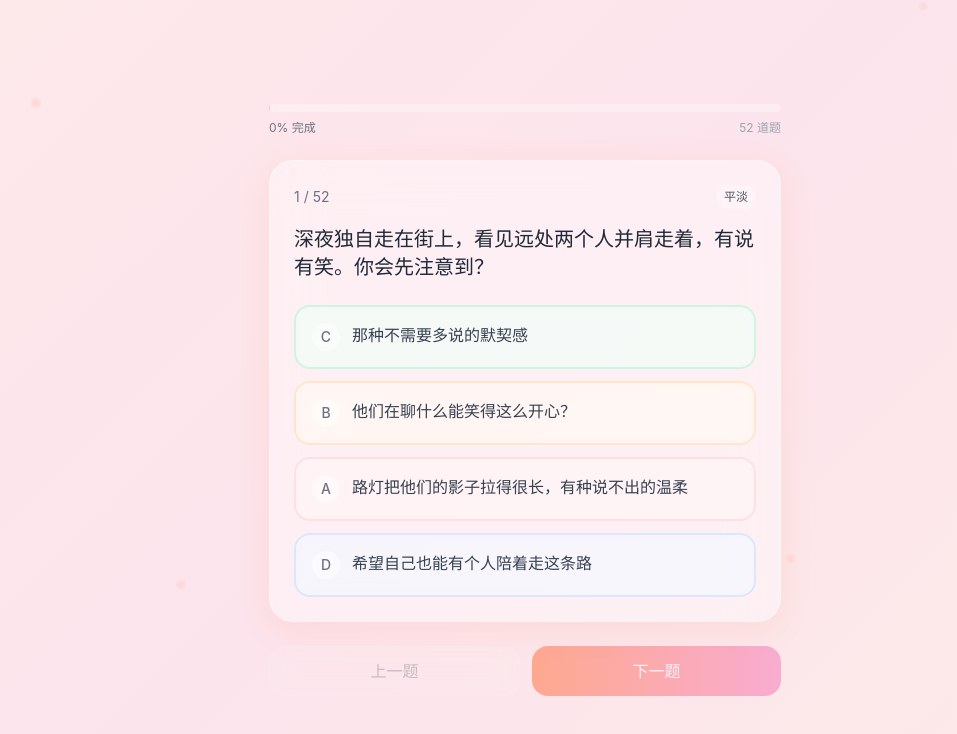
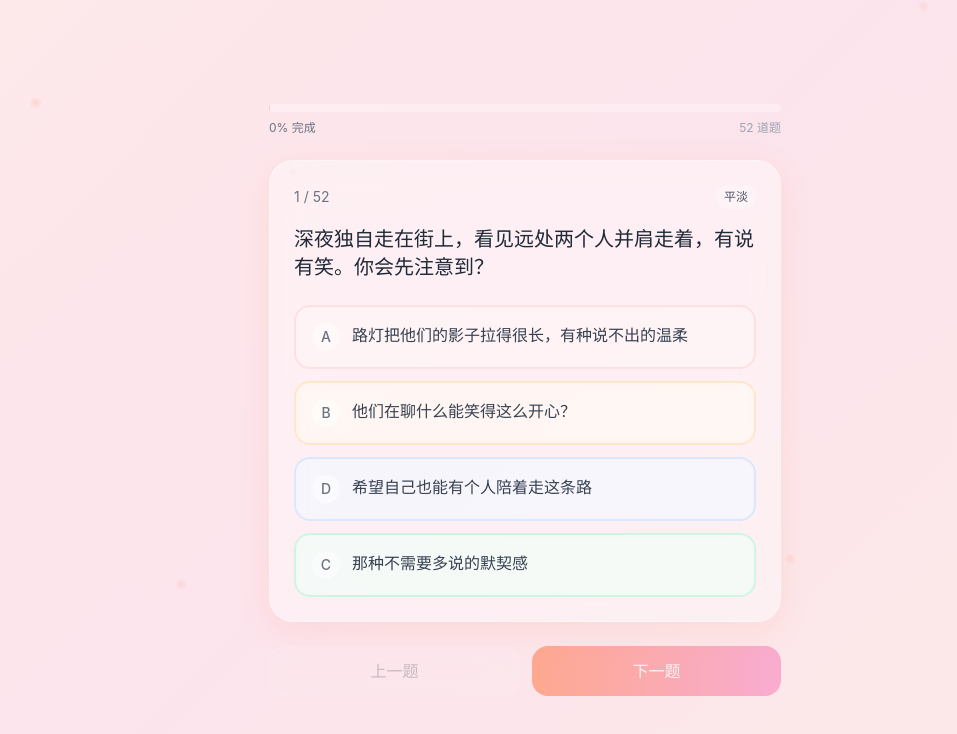
Before and after one commit to AdamFangKK/LoveTI, a React (Vite) app: page / in a window 1280 px wide. Both pictures are taken after a click on the button "开始测试". Shown: the top 734 px of the page, without its empty margins (115-1072 px from the left). Built offline with nearby package versions, Linux system fonts and the light colour scheme.

Commit message:
feat: 选项内容随机打乱，ABCD位置固定
- ABCD标签顺序固定，内容文本随机打乱
- 同session内顺序稳定，不跳位
- 每次刷新页面内容重新随机

```diff
--- a/src/components/QuestionCard.tsx
+++ b/src/components/QuestionCard.tsx
@@ -1,3 +1,4 @@
+import { useMemo } from 'react';
 import { motion } from 'framer-motion';
 import { useQuizStore } from '../stores/quizStore';
 import OptionButton from './OptionButton';
@@ -26,7 +27,18 @@ export default function QuestionCard() {
 
   const question = questionsData.questions[currentQuestionIndex];
   const selectedAnswer = getAnswerForCurrentQuestion();
-  const shuffledKeys = shuffleArray(['A', 'B', 'C', 'D'] as Dimension[]);
+
+  // ABCD keys stay in fixed order (for labels), only content is shuffled
+  // useMemo ensures shuffle is stable within the same session for this question
+  const shuffledContent = useMemo(() => {
+    const keys: Dimension[] = ['A', 'B', 'C', 'D'];
+    const shuffledKeys = shuffleArray(keys);
+    return shuffledKeys.map(key => ({
+      key,
+      text: question.options[key].text
+    }));
+  }, [question.id]);
+
   const isLastQuestion = currentQuestionIndex === questionsData.questions.length - 1;
   const isComplete = getProgress() === 1;
 
@@ -66,18 +78,18 @@ export default function QuestionCard() {
           </h2>
 
           <div className="space-y-3">
-            {shuffledKeys.map((key, i) => (
+            {shuffledContent.map((item: { key: Dimension; text: string }, i: number) => (
               <motion.div
-                key={`${question.id}-${key}`}
+                key={`${question.id}-${item.key}`}
                 initial={{ opacity: 0, x: -20 }}
                 animate={{ opacity: 1, x: 0 }}
                 transition={{ delay: i * 0.05, type: 'spring', stiffness: 300, damping: 20 }}
               >
                 <OptionButton
-                  optionKey={key}
-                  text={question.options[key].text}
-                  isSelected={selectedAnswer === key}
-                  onClick={() => selectAnswer(key)}
+                  optionKey={item.key}
+                  text={item.text}
+                  isSelected={selectedAnswer === item.key}
+                  onClick={() => selectAnswer(item.key)}
                 />
               </motion.div>
             ))}
--- a/src/data/questions.json
+++ b/src/data/questions.json
@@ -288,13 +288,13 @@
     },
     {
       "id": 27,
-      "content": "当对方提出想要更进一步的时候（比如同居、结婚），你的第一反应是？",
+      "content": "某个普通的晚上，对方说「我们好像应该认真谈谈」。你的第一反应是？",
       "lifePhase": "longTerm",
       "options": {
-        "A": { "text": "心里有个画面开始变得清晰", "dimension": "A" },
-        "B": { "text": "兴奋又紧张，不知道会发生什么", "dimension": "B" },
-        "C": { "text": "其实早就在心里等这一刻了", "dimension": "C" },
-        "D": { "text": "需要认真想一想现实的问题", "dimension": "D" }
+        "A": { "text": "心跳漏了一拍，不知道要谈什么", "dimension": "A" },
+        "B": { "text": "好奇又紧张，想知道是什么事", "dimension": "B" },
+        "C": { "text": "有种预感，不管是什么都想听下去", "dimension": "C" },
+        "D": { "text": "脑子里开始列可能的话题清单", "dimension": "D" }
       }
     },
     {
@@ -310,13 +310,13 @@
     },
     {
       "id": 29,
-      "content": "你理想中\"老了以后\"的感情是什么样的？",
-      "lifePhase": "longTerm",
+      "content": "在一起很久之后，你们最常一起做的事是？",
+      "lifePhase": "stable",
       "options": {
-        "A": { "text": "依然能并肩坐着，看日出日落", "dimension": "A" },
-        "B": { "text": "还能一起尝试新鲜事", "dimension": "B" },
-        "C": { "text": "不需要说话也懂对方在想什么", "dimension": "C" },
-        "D": { "text": "一起把年轻时画的蓝图实现", "dimension": "D" }
+        "A": { "text": "并肩在沙发上，各自刷手机", "dimension": "A" },
+        "B": { "text": "周末去尝试一家新开的餐厅", "dimension": "B" },
+        "C": { "text": "一起做饭，聊今天发生了什么", "dimension": "C" },
+        "D": { "text": "计划下一次旅行，攻略做得比上班还认真", "dimension": "D" }
       }
     },
     {
@@ -332,13 +332,13 @@
     },
     {
       "id": 31,
-      "content": "分手后，你通常需要多久才能真正放下？",
-      "lifePhase": "longTerm",
+      "content": "分手后的第一周，你最可能在哪？",
+      "lifePhase": "distance",
       "options": {
-        "A": { "text": "很久，需要慢慢消化那些回忆", "dimension": "A" },
-        "B": { "text": "不太确定，时间到了自然就放下了", "dimension": "B" },
-        "C": { "text": "其实不需要太久，因为知道会有人懂我", "dimension": "C" },
-        "D": { "text": "尽快，因为还有更重要的事要做", "dimension": "D" }
+        "A": { "text": "循环播放同一首歌，不想跟任何人说话", "dimension": "A" },
+        "B": { "text": "找朋友喝酒，把社交日程排满", "dimension": "B" },
+        "C": { "text": "一个人走了很多路，想清楚了很多事", "dimension": "C" },
+        "D": { "text": "该上班上班，只是效率有点低", "dimension": "D" }
       }
     },
     {
@@ -354,13 +354,13 @@
     },
     {
       "id": 33,
-      "content": "你相信\"命中注定\"吗？",
+      "content": "第一次约会结束，TA送你到地铁站。临别时你说的是？",
       "lifePhase": "firstMeet",
       "options": {
-        "A": { "text": "相信，有些相遇就是刚刚好", "dimension": "A" },
-        "B": { "text": "不太信，我觉得命运是自己创造的", "dimension": "B" },
-        "C": { "text": "相信吸引力法则，相似的人会相遇", "dimension": "C" },
-        "D": { "text": "不相信，感情需要双方努力经营", "dimension": "D" }
+        "A": { "text": "「今天很开心，下次再一起去吧」", "dimension": "A" },
+        "B": { "text": "「你有没有吃过某某店？下次带你去」", "dimension": "B" },
+        "C": { "text": "「那……晚安？」然后走了几步又回头", "dimension": "C" },
+        "D": { "text": "「到家了给我发消息」", "dimension": "D" }
       }
     },
     {
@@ -409,13 +409,13 @@
     },
     {
       "id": 38,
-      "content": "你认为\"成熟的爱情\"是什么样的？",
-      "lifePhase": "longTerm",
+      "content": "你们在一起三年。某个凌晨，TA在睡梦中翻了个身，你的第一反应是？",
+      "lifePhase": "stable",
       "options": {
-        "A": { "text": "既独立又依赖，各自精彩又彼此支撑", "dimension": "A" },
-        "B": { "text": "不断发现新的彼此，保持新鲜感", "dimension": "B" },
-        "C": { "text": "即使看到对方的缺点也依然选择在一起", "dimension": "C" },
-        "D": { "text": "共同成长，互相成就彼此的目标", "dimension": "D" }
+        "A": { "text": "下意识地拉了拉被子，给TA盖好", "dimension": "A" },
+        "B": { "text": "突然清醒，想起昨晚还有话没说完", "dimension": "B" },
+        "C": { "text": "看看TA，确认只是做梦后又闭上眼", "dimension": "C" },
+        "D": { "text": "在想明天要不要调整一下睡觉的位置", "dimension": "D" }
       }
     },
     {
@@ -519,13 +519,13 @@
     },
     {
       "id": 48,
-      "content": "你更期待什么样的婚后生活？",
-      "lifePhase": "longTerm",
+      "content": "周末清晨，你睁眼看到对方还在旁边睡着。房间里的光线是？",
+      "lifePhase": "stable",
       "options": {
-        "A": { "text": "平静温馨的日常，有ta在就够了", "dimension": "A" },
-        "B": { "text": "充满惊喜和新鲜感的生活", "dimension": "B" },
-        "C": { "text": "相濡以沫、互相照顾的日子", "dimension": "C" },
-        "D": { "text": "共同进步、一起实现目标的日子", "dimension": "D" }
+        "A": { "text": "窗帘缝隙透进来的光，刚好落在枕边", "dimension": "A" },
+        "B": { "text": "还没拉严的窗帘，外面是个晴天", "dimension": "B" },
+        "C": { "text": "昏黄的台灯光，昨晚看书看睡着了", "dimension": "C" },
+        "D": { "text": "手机屏幕的光——闹钟还有十分钟响", "dimension": "D" }
       }
     },
     {
@@ -541,13 +541,13 @@
     },
     {
       "id": 50,
-      "content": "如果让你用一句话概括你想要的爱情，你会说？",
-      "lifePhase": "longTerm",
+      "content": "你们的聊天记录里，出现最多次的词是？",
+      "lifePhase": "stable",
       "options": {
-        "A": { "text": "即使不说话，也不会觉得尴尬", "dimension": "A" },
-        "B": { "text": "和ta在一起，每天都有期待", "dimension": "B" },
-        "C": { "text": "一个眼神，ta就懂了", "dimension": "C" },
-        "D": { "text": "两个人一起，比各自单打独斗更强", "dimension": "D" }
+        "A": { "text": "「哈哈」——好像什么都值得笑", "dimension": "A" },
+        "B": { "text": "「晚安」——每天都会说", "dimension": "B" },
+        "C": { "text": "「吃了吗」——日常到有点无聊", "dimension": "C" },
+        "D": { "text": "「想你了」——虽然有点肉麻但会说", "dimension": "D" }
       }
     },
     {
@@ -563,13 +563,13 @@
     },
     {
       "id": 52,
-      "content": "如果用一种颜色形容爱，你会选？",
-      "lifePhase": "longTerm",
+      "content": "爱在你心里，最接近哪种味道？",
+      "lifePhase": "passion",
       "options": {
-        "A": { "text": "日落时天空的渐变色——温暖但会消失", "dimension": "A" },
-        "B": { "text": "极光——难得一见，出现时惊艳全场", "dimension": "B" },
-        "C": { "text": "大海的颜色——包容万象，深沉而永恒", "dimension": "C" },
-        "D": { "text": "心跳监测仪上的绿光——跳动着才叫活着", "dimension": "D" }
+        "A": { "text": "刚出炉的面包香——朴实但让人安心", "dimension": "A" },
+        "B": { "text": "柠檬气泡水的刺激感——喝下去会打个激灵", "dimension": "B" },
+        "C": { "text": "巷子里飘来的桂花香——要用心才闻得到", "dimension": "C" },
+        "D": { "text": "深夜便利店的关东煮——说不上为什么就是需要", "dimension": "D" }
       }
     }
   ]
```
